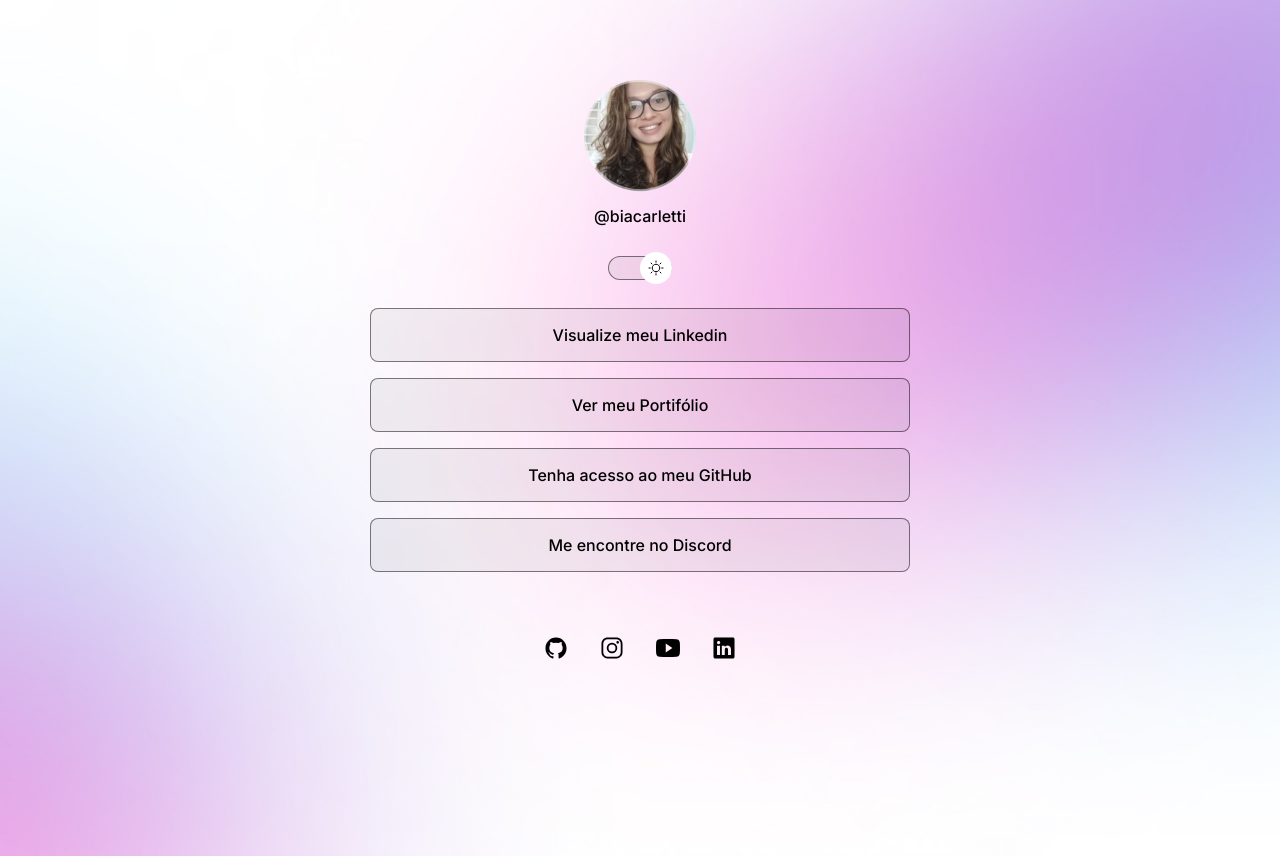
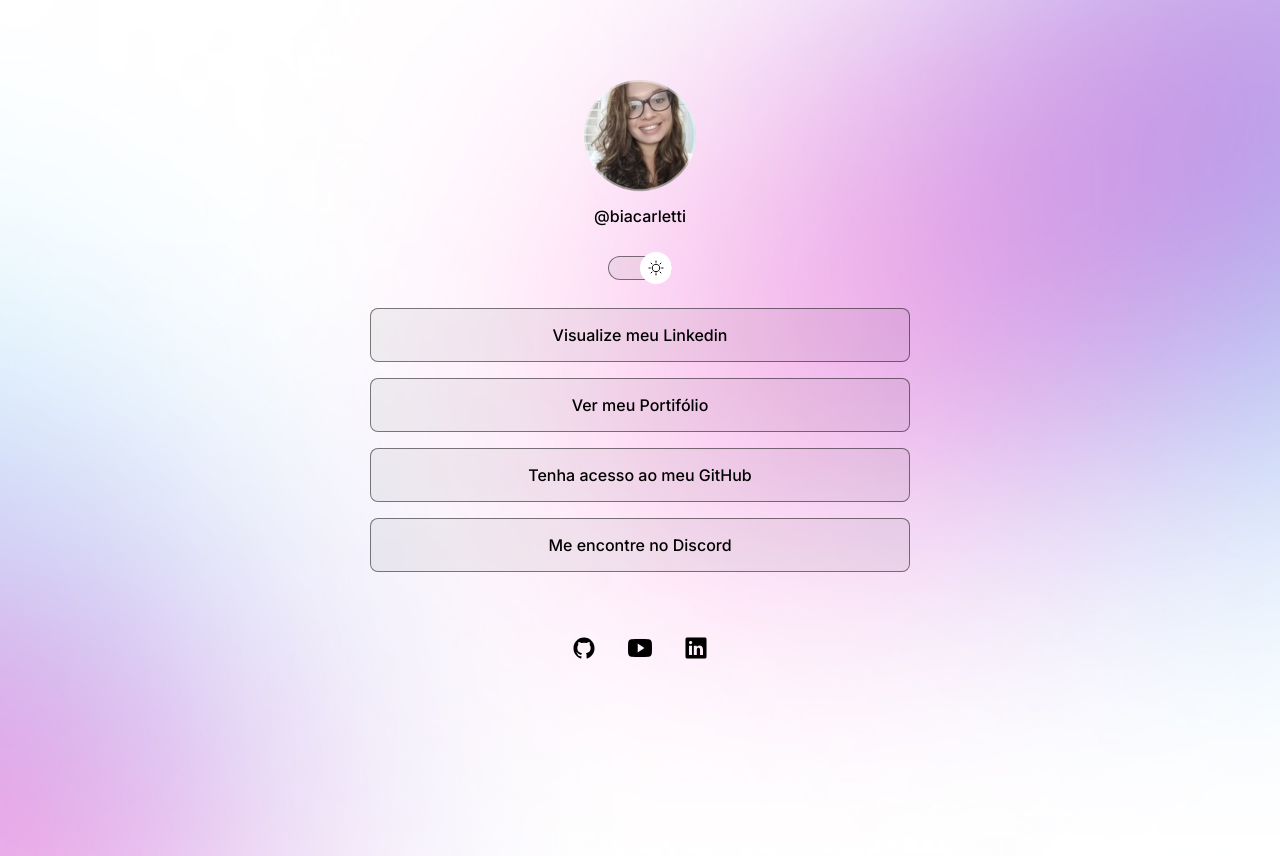
Before and after one commit to biacarletti/Meus_Links, a plain HTML site: page index.html in a window 1280 px wide. Drawn offline with nearby package versions, Linux system fonts and the light colour scheme.

Commit message:
retirando o link do istagran

```diff
--- a/index.html
+++ b/index.html
@@ -39,10 +39,6 @@
             <a href="https://github.com/biacarletti" target="_blank">
                 <ion-icon name="logo-github"></ion-icon>
             </a>
-
-            <a href="https://www.instagram.com/bia.carletti/" target="_blank">
-                <ion-icon name="logo-instagram"></ion-icon>
-            </a>
             <a href="https://www.youtube.com/@beatrizcarletti65//" target="_blank">
                 <ion-icon name="logo-youtube"></ion-icon>
             </a>
```
